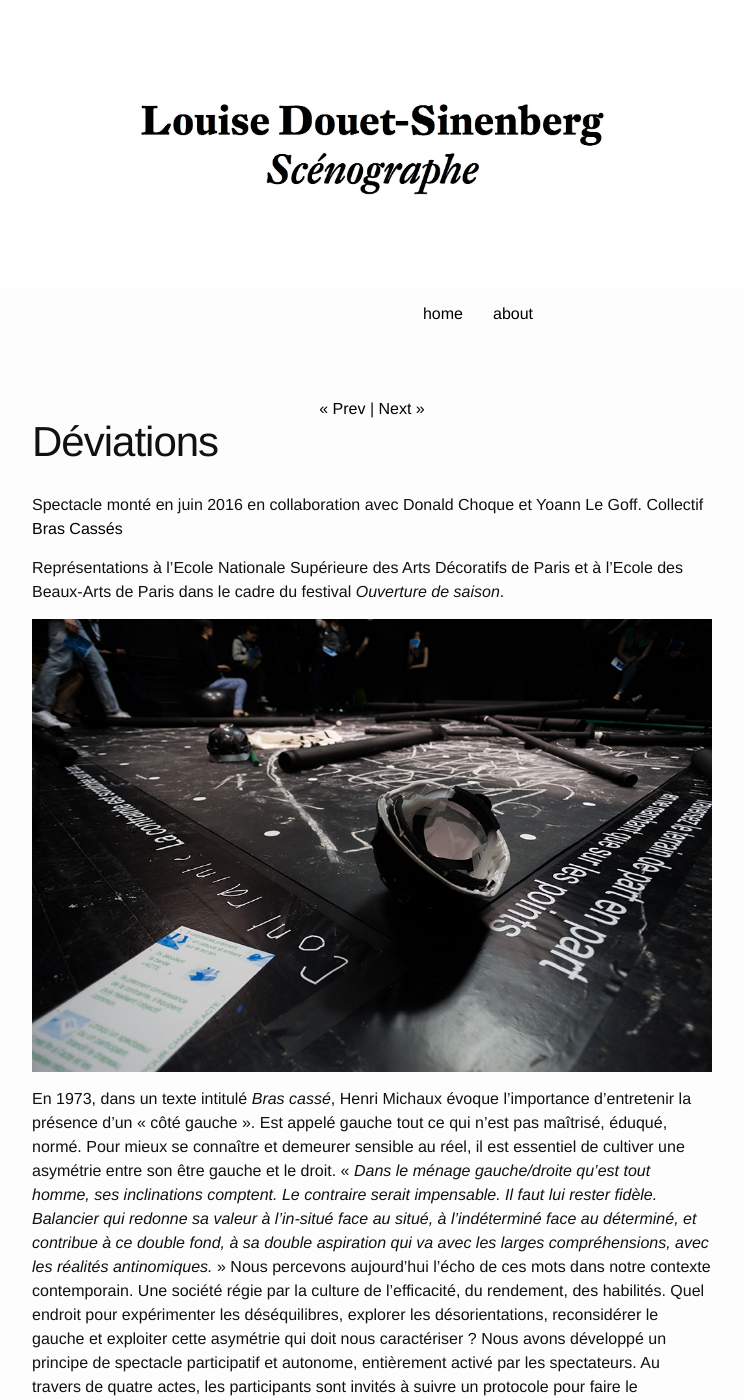
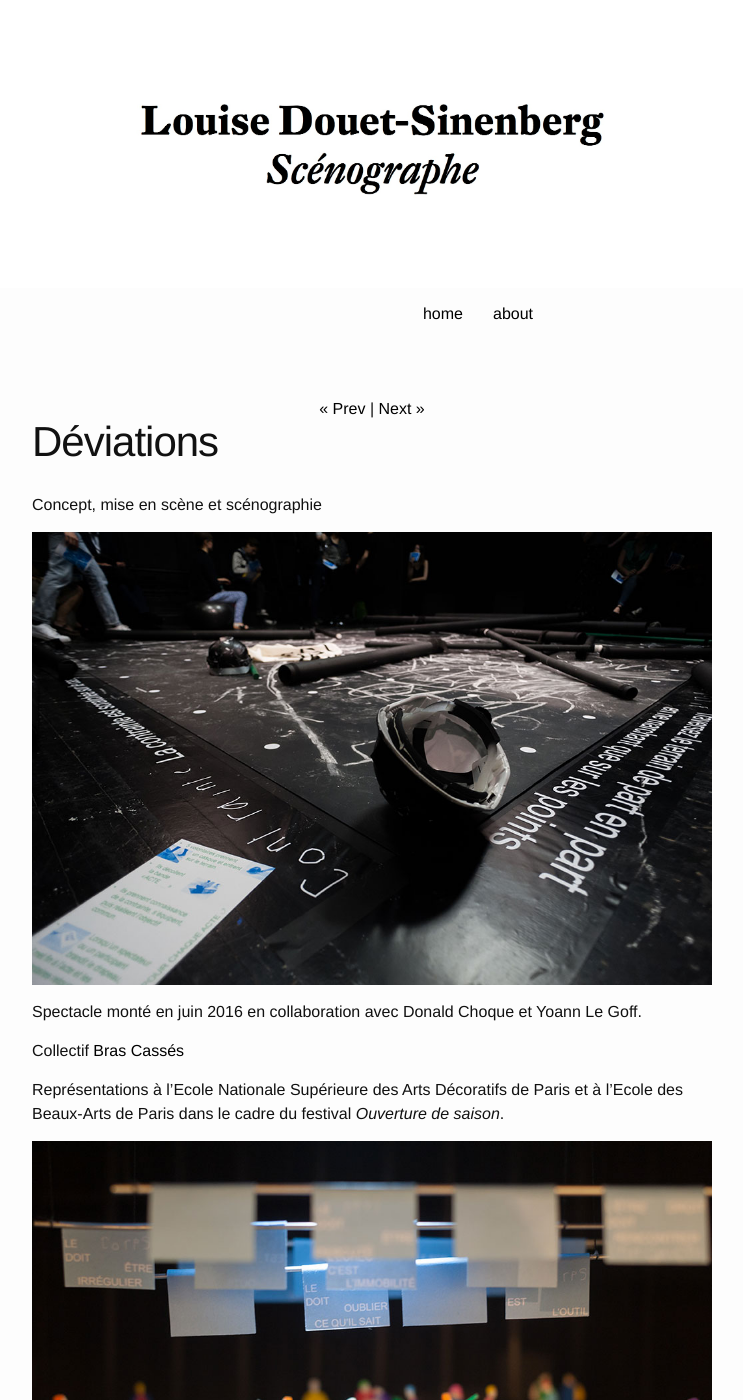
Before and after one commit to louiseds/louiseds.github.io, a Jekyll site: the page built from _posts/2016-11-12-d-viations.md, in a window 1280 px wide and 1400 px high. Shown: the whole window, without its empty margins (268-1011 px from the left). Built offline with Jekyll 4.4.1, drawn with Linux system fonts in a browser that asks for light colours.

Commit message:
Updated 2016-11-12-d-viations.md

```diff
--- a/_posts/2016-11-12-d-viations.md
+++ b/_posts/2016-11-12-d-viations.md
@@ -5,23 +5,22 @@ date: '2016-06-24 00:05 +0100'
 published: true
 preview: images/th_deviations.jpg
 ---
+Concept, mise en scène et scénographie
 
+![2016_06_24_Louise_Douet_Sinenberg-19.jpg]({{site.baseurl}}/images/2016_06_24_Louise_Douet_Sinenberg-19.jpg)
 
 Spectacle monté en juin 2016 en collaboration avec Donald Choque et Yoann Le Goff.
+
 Collectif [Bras Cassés](https://www.facebook.com/Bras-cass%C3%A9s-602177289949229/)
 
 Représentations à l'Ecole Nationale Supérieure des Arts Décoratifs de Paris et à l'Ecole des Beaux-Arts de Paris dans le cadre du festival _Ouverture de saison_.
 
-
-![2016_06_24_Louise_Douet_Sinenberg-19.jpg]({{site.baseurl}}/images/2016_06_24_Louise_Douet_Sinenberg-19.jpg)
+![2016_06_24_Louise_Douet_Sinenberg-2.jpg]({{site.baseurl}}/images/2016_06_24_Louise_Douet_Sinenberg-2.jpg)
 
 En 1973, dans un texte intitulé <i>Bras cassé</i>, Henri Michaux évoque l’importance d’entretenir la présence d’un « côté gauche ». Est appelé gauche tout ce qui n’est pas maîtrisé, éduqué, normé. Pour mieux se connaître et demeurer sensible au réel, il est essentiel de cultiver une asymétrie entre son être gauche et le droit. « <i>Dans le ménage gauche/droite qu’est tout homme, ses inclinations comptent. Le contraire serait impensable. Il faut lui rester fidèle. Balancier qui redonne sa valeur à l’in-situé face au situé, à l’indéterminé face au déterminé, et contribue à ce double fond, à sa double aspiration qui va avec les larges compréhensions, avec les réalités antinomiques.</i> »
 Nous percevons aujourd’hui l’écho de ces mots dans notre contexte contemporain. Une société régie par la culture de l’efficacité, du rendement, des habilités. Quel endroit pour expérimenter les déséquilibres, explorer les désorientations, reconsidérer le gauche et exploiter cette asymétrie qui doit nous caractériser ?
 Nous avons développé un principe de spectacle participatif et autonome, entièrement activé par les spectateurs. Au travers de quatre actes, les participants sont invités à suivre un protocole pour faire le spectacle. Ils en sont à la fois public et performeurs.
 Centré sur le corps, l’espace et le langage, le dispositif est un endroit permettant de cultiver maladresses, accidents et déséquilibre. Chaque représentation de ce projet constitue une étape supplémentaire dans la recherche que nous avons engagée. Nous voulons mettre en place un terrain fertile à ce qui peut arriver. Ce projet ne produit rien de tangible, il n’est pas filmé, ce qui s’y passe est de nature à être observé uniquement par ceux qui ont la possibilité d’y intervenir. Les acteurs sont sans formation, sans préméditation, sans maîtrise. Il s’agit de saisir l’instant.
-
-
-![2016_06_24_Louise_Douet_Sinenberg-2.jpg]({{site.baseurl}}/images/2016_06_24_Louise_Douet_Sinenberg-2.jpg)
 <br>
 
 <br>
```
